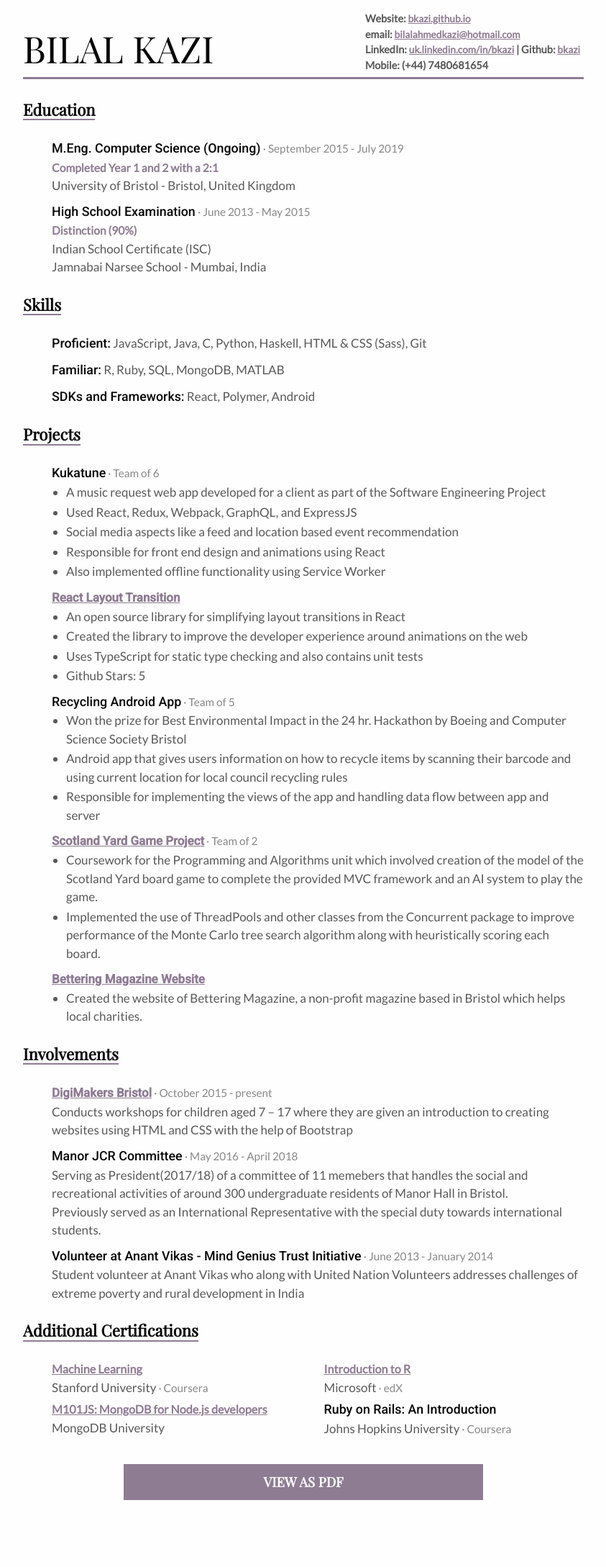
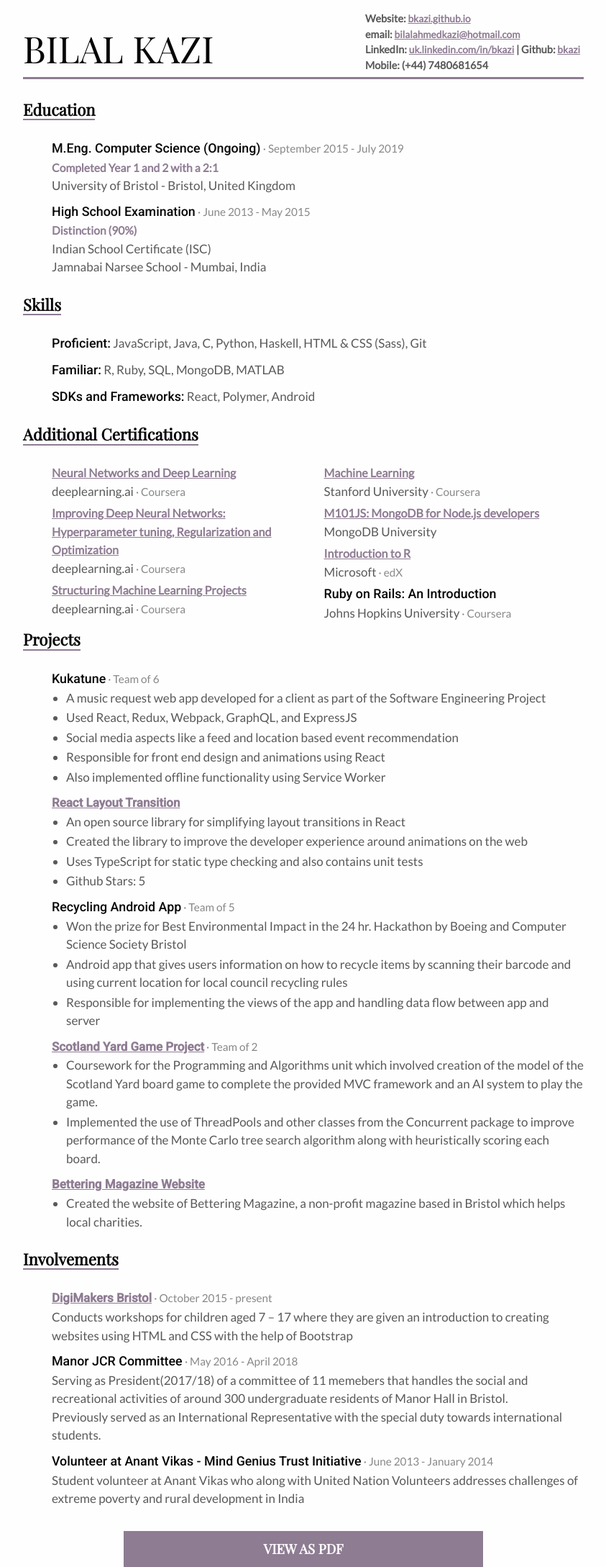
Before and after one commit to bkazi/bkazi.github.io, a Jekyll site: the page built from resume/index.html, in a window 1280 px wide. Shown: the whole page at 72% size, without its empty margins (218-1061 px from the left). Built offline with Jekyll 4.4.1, drawn with Linux system fonts in a browser that asks for light colours; before the commit the page ends 2084 px from its top, so only the background shows below that.

Commit message:
Update with recent certs

```diff
--- a/_sass/_resume.scss
+++ b/_sass/_resume.scss
@@ -83,7 +83,6 @@ p {
 .grid {
   column-gap: 1em;
   margin-top: 1em;
-  margin-bottom: 1em;
   padding-left: 40px;
 
   p {
--- a/resume/index.html
+++ b/resume/index.html
@@ -72,6 +72,18 @@ layout: compress
               <p><strong>SDKs and Frameworks:</strong> React, Polymer, Android</p>
             </li>
           </ul>
+        </div>
+      </div>
+      <div>
+        <h3 class="heading">Additional Certifications</h3>
+        <div class="grid">
+            <p><a href="https://www.coursera.org/account/accomplishments/verify/TX4JVSLANP47">Neural Networks and Deep Learning</a><br>deeplearning.ai<span class="secondary"> &middot; Coursera</span></p>
+            <p><a href="https://www.coursera.org/account/accomplishments/verify/767GAWNDKEQJ">Improving Deep Neural Networks: Hyperparameter tuning, Regularization and Optimization</a><br>deeplearning.ai<span class="secondary"> &middot; Coursera</span></p>
+            <p><a href="https://www.coursera.org/account/accomplishments/verify/7KTASUJ9L45F">Structuring Machine Learning Projects</a><br>deeplearning.ai<span class="secondary"> &middot; Coursera</span></p>
+            <p><a href="https://www.coursera.org/account/accomplishments/certificate/ADJ5K5H8WWYQ">Machine Learning</a><br>Stanford University<span class="secondary"> &middot; Coursera</span></p>
+            <p><a href="http://university.mongodb.com/course_completion/69c9545f86304f99bd9ab782d336b2b9">M101JS: MongoDB for Node.js developers</a><br>MongoDB University</p>
+            <p><a href="https://verify.edx.org/cert/4ca4b6a442ba499a8c3533684c16bb97">Introduction to R</a><br>Microsoft<span class="secondary"> &middot; edX</span></p>
+            <p><strong>Ruby on Rails: An Introduction</strong><br>Johns Hopkins University<span class="secondary"> &middot; Coursera</span></p>
         </div>
       </div>
       <div>
@@ -162,15 +174,6 @@ layout: compress
           </li>
         </ul>
       </div>
-      <div>
-        <h3 class="heading">Additional Certifications</h3>
-        <div class="grid">
-            <p><a href="https://www.coursera.org/account/accomplishments/certificate/ADJ5K5H8WWYQ">Machine Learning</a><br>Stanford University<span class="secondary"> &middot; Coursera</span></p>
-            <p><a href="http://university.mongodb.com/course_completion/69c9545f86304f99bd9ab782d336b2b9">M101JS: MongoDB for Node.js developers</a><br>MongoDB University</p>
-            <p><a href="https://verify.edx.org/cert/4ca4b6a442ba499a8c3533684c16bb97">Introduction to R</a><br>Microsoft<span class="secondary"> &middot; edX</span></p>
-            <p><strong>Ruby on Rails: An Introduction</strong><br>Johns Hopkins University<span class="secondary"> &middot; Coursera</span></p>
-        </div>
-      </div>
     </main>
     <a class="pdf" href="./Bilal-Kazi-Resume.pdf">
       View as PDF
```
